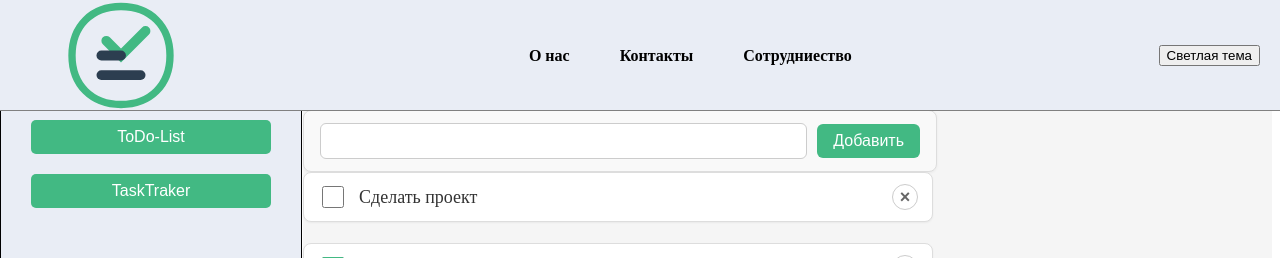
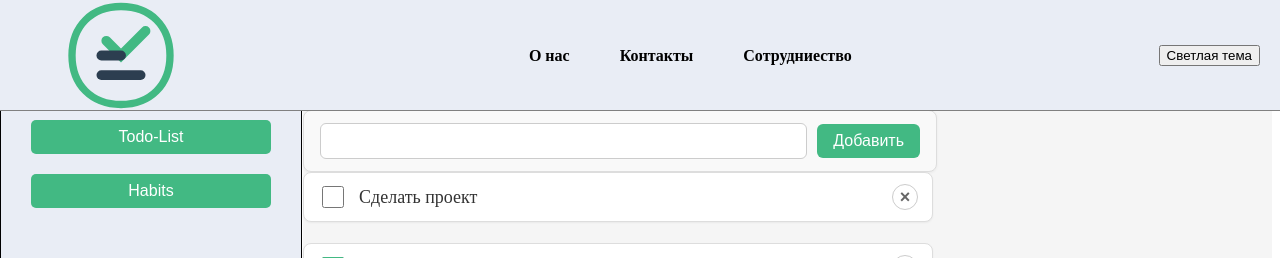
Before and after one commit to DmitryPetrakevich/vue3-Todo-List, a Vue app: page / in a window 1280 px wide. Shown: the top 258 px of the page. Built offline with nearby package versions, Linux system fonts and the light colour scheme.

Commit message:
добавил условную отрисовку вкладок

```diff
--- a/src/App.vue
+++ b/src/App.vue
@@ -1,16 +1,25 @@
 <template>
   <PageHeader />
-  <Sidebar />
+  <Sidebar
+  :active-tab="activeTab"
+  @change-tab="activeTab = $event"
+
+  />
   <div class="main">
-    <AddTodo @add-todo="addTodo"/>
-    <TodoList :todos="todos" />
+    <AddTodo
+    v-if="activeTab === 'todo'"
+    @add-todo="addTodo"
+    />
+    <TodoList
+    v-if="activeTab === 'todo'"
+    :todos="todos"
+     />
+     <HabitTracker
+     v-else-if="activeTab === 'habits'"
 
-
-
+     />
 
   </div>
-
-
 
 </template>
 
@@ -37,7 +46,9 @@ export default {
         {id: 2, title: "Почитал книгу", complete: true },
         {id: 3, title: "Почитал документацию", complete: true },
         {id: 4, title: "Почитал новоти", complete: true },
-      ]
+      ],
+
+      activeTab: 'todo'
     }
   },
 
@@ -58,7 +69,6 @@ export default {
 
 <style lang="less">
 .main {
-  background-color: #f5f5f5;
   margin-top: 110px;
   margin-left: 295px;
 }
--- a/src/components/Sidebar.vue
+++ b/src/components/Sidebar.vue
@@ -3,14 +3,12 @@
     <div class="sidebar__container">
         <button
         class="sidebar-btn"
+        v-for="tab in tabs"
+        :key="tab.id"
+        @click="$emit('changeTab', tab.id)"
+        :class="{active : activeTab === tab.id}"
         >
-        ToDo-List
-        </button>
-
-        <button
-        class="sidebar-btn"
-        >
-        TaskTraker
+        {{ tab.title }}
         </button>
     </div>
   </div>
@@ -18,6 +16,19 @@
 
 <script>
 export default {
+  props: [
+    'activeTab'
+  ],
+
+  data() {
+    return {
+      tabs: [
+        {id: 'todo', title: 'Todo-List'},
+        {id: 'habits', title: 'Habits'},
+      ]
+
+    }
+  }
 };
 </script>
 
```
